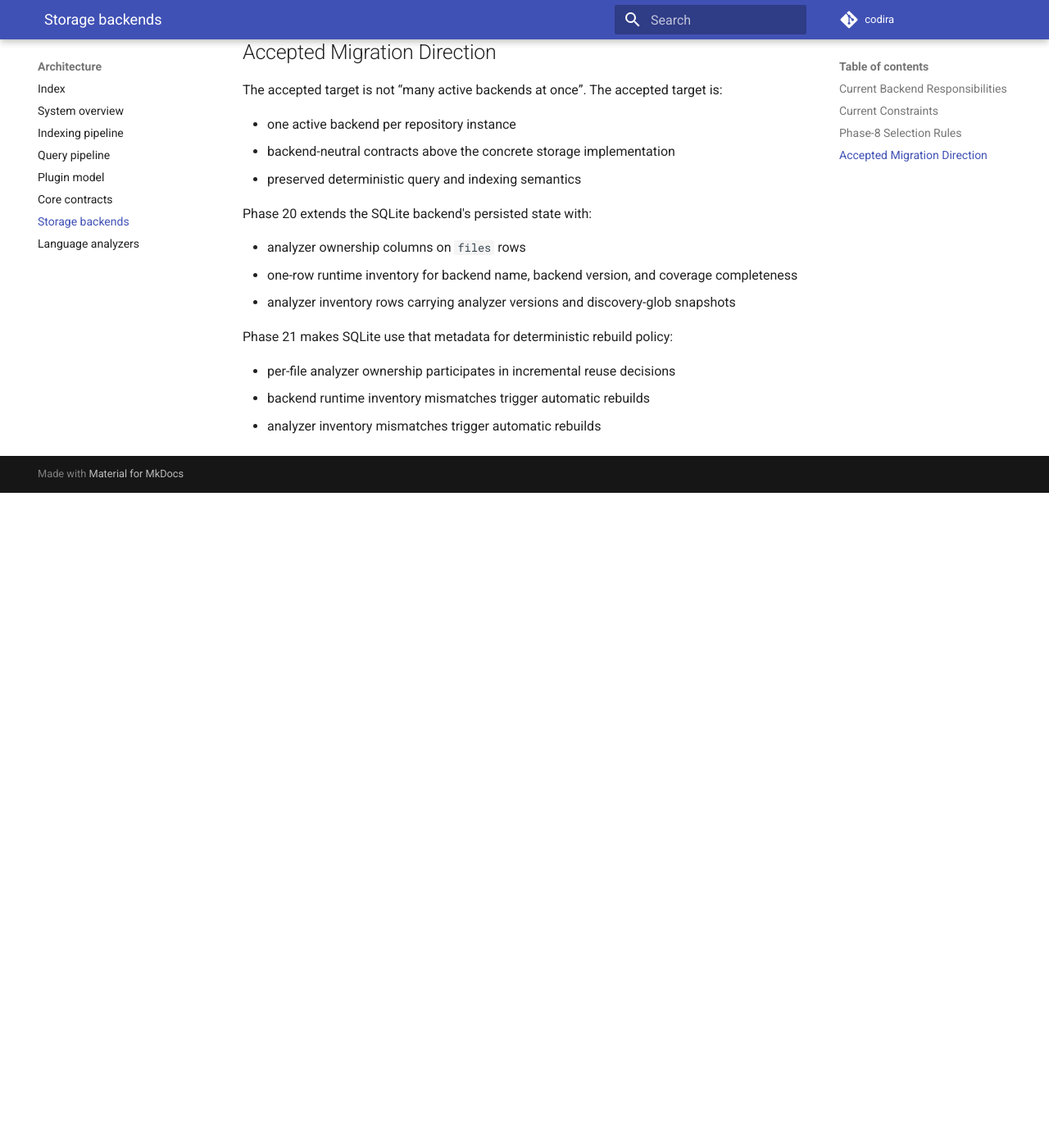
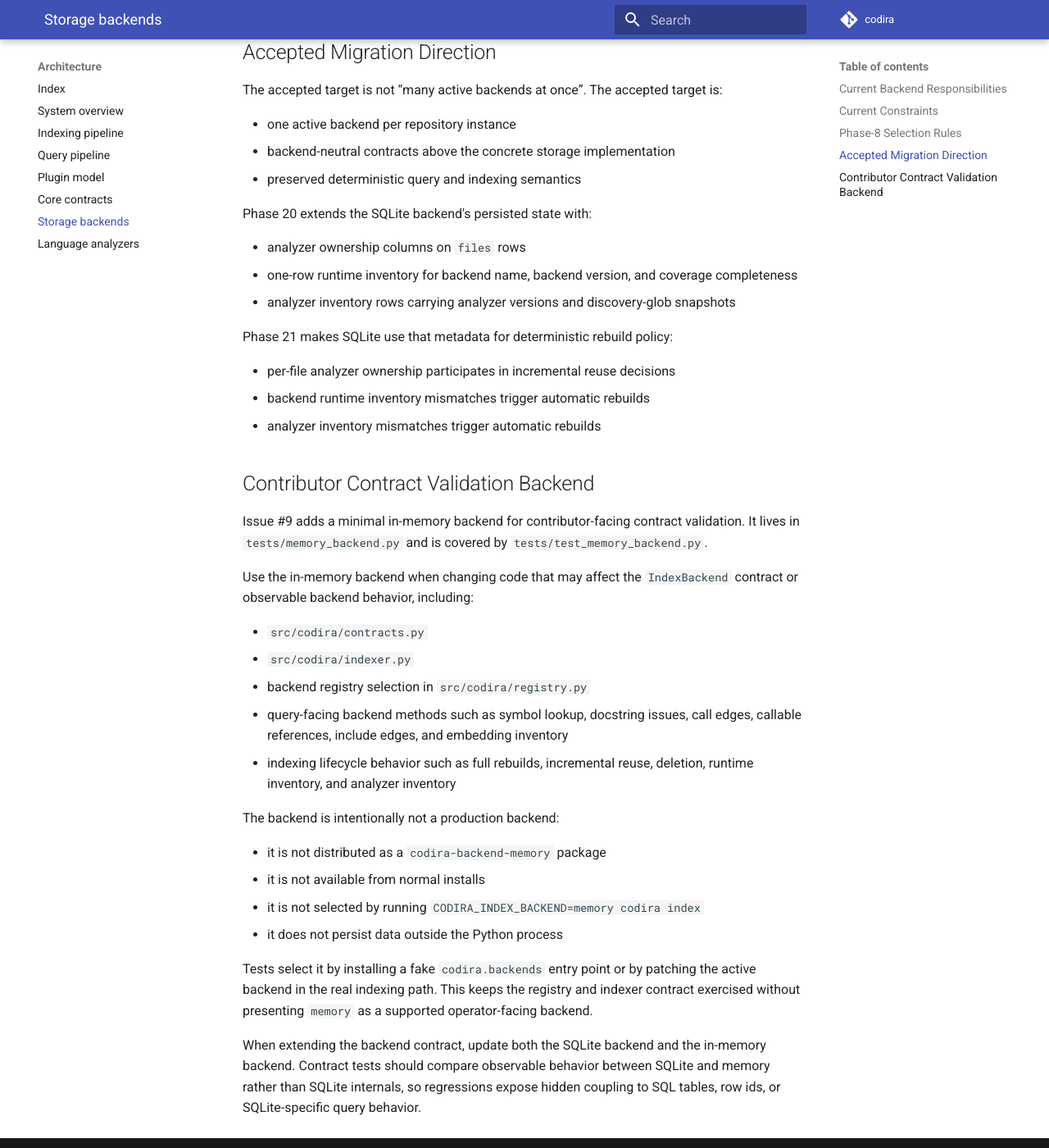
Before and after one commit to marco0560/codira, an MkDocs documentation site: the page built from docs/architecture/storage-backends.md, in a window 1280 px wide and 1400 px high, scrolled down 1235 px. Shown: the whole window at 82% size. Built offline with MkDocs 1.6.1 and Material for MkDocs 9.7.7, drawn with Linux system fonts in a browser that asks for light colours; comment, search, counter and statistics services are not loaded; before the commit the page ends 1836 px from its top, so only the background shows below that.

Commit message:
docs(backend): document memory backend contract usage
Document the test-only in-memory backend for contributors working on backend contracts.

Clarify that memory is not a packaged runtime backend and should be used only through contract validation tests.

```diff
--- a/docs/architecture/storage-backends.md
+++ b/docs/architecture/storage-backends.md
@@ -60,3 +60,37 @@ Phase 21 makes SQLite use that metadata for deterministic rebuild policy:
 - per-file analyzer ownership participates in incremental reuse decisions
 - backend runtime inventory mismatches trigger automatic rebuilds
 - analyzer inventory mismatches trigger automatic rebuilds
+
+## Contributor Contract Validation Backend
+
+Issue #9 adds a minimal in-memory backend for contributor-facing contract
+validation. It lives in `tests/memory_backend.py` and is covered by
+`tests/test_memory_backend.py`.
+
+Use the in-memory backend when changing code that may affect the
+`IndexBackend` contract or observable backend behavior, including:
+
+- `src/codira/contracts.py`
+- `src/codira/indexer.py`
+- backend registry selection in `src/codira/registry.py`
+- query-facing backend methods such as symbol lookup, docstring issues, call
+  edges, callable references, include edges, and embedding inventory
+- indexing lifecycle behavior such as full rebuilds, incremental reuse,
+  deletion, runtime inventory, and analyzer inventory
+
+The backend is intentionally not a production backend:
+
+- it is not distributed as a `codira-backend-memory` package
+- it is not available from normal installs
+- it is not selected by running `CODIRA_INDEX_BACKEND=memory codira index`
+- it does not persist data outside the Python process
+
+Tests select it by installing a fake `codira.backends` entry point or by
+patching the active backend in the real indexing path. This keeps the registry
+and indexer contract exercised without presenting `memory` as a supported
+operator-facing backend.
+
+When extending the backend contract, update both the SQLite backend and the
+in-memory backend. Contract tests should compare observable behavior between
+SQLite and memory rather than SQLite internals, so regressions expose hidden
+coupling to SQL tables, row ids, or SQLite-specific query behavior.
```
